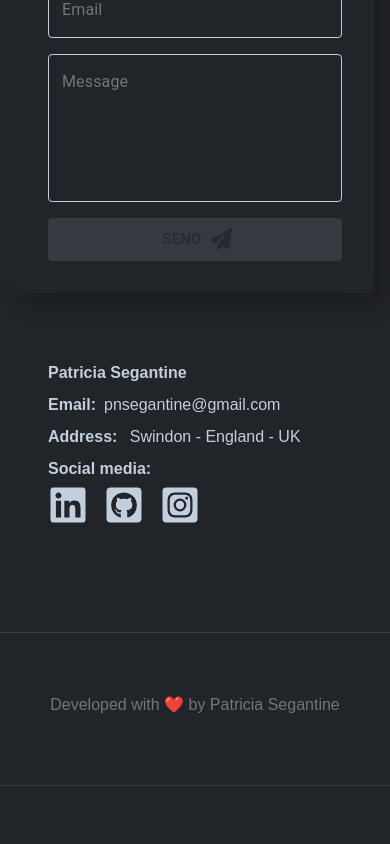
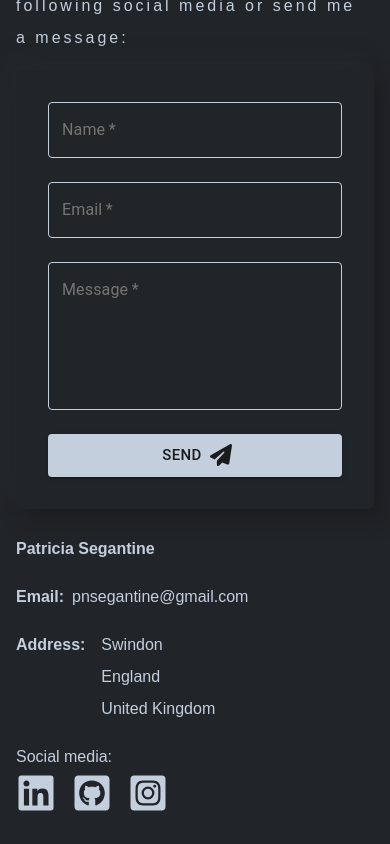
Before and after one commit to patriciasegantine/patriciasegantine-portfolio, a React (Vite) app: page / in a window 390 px wide. Shown: the part 4620-5464 px from the top of the page. Before the commit the page ends 5406 px from the top, so only its background shows below. Built offline with nearby package versions, Linux system fonts and the light colour scheme.

Commit message:
feat: update MUI component and responsive at contact

```diff
--- a/package.json
+++ b/package.json
@@ -16,7 +16,8 @@
     "@fortawesome/free-regular-svg-icons": "^6.4.0",
     "@fortawesome/free-solid-svg-icons": "^6.4.0",
     "@fortawesome/react-fontawesome": "^0.2.0",
-    "@mui/material": "^5.14.8",
+    "@mui/lab": "^5.0.0-alpha.145",
+    "@mui/material": "^5.14.10",
     "react": "^18.2.0",
     "react-dom": "^18.2.0",
     "react-vertical-timeline-component": "^3.6.0",
--- a/src/App.tsx
+++ b/src/App.tsx
@@ -1,8 +1,9 @@
-import { GlobalStyle } from "./global.styles.ts";
+import { GlobalStyle, muiTheme } from "./global.styles.ts";
 import { MainContent } from "./main/main-content.tsx";
 import styled from "styled-components";
 import { Header } from "./components/header/header.tsx";
 import { Footer } from "./components/footer/footer.tsx";
+import { ThemeProvider } from "@mui/material";
 
 function App() {
 
@@ -11,12 +12,14 @@ function App() {
   `
 
   return (
+    <ThemeProvider theme={muiTheme}>
       <Container>
         <GlobalStyle/>
         <Header/>
         <MainContent/>
         <Footer/>
       </Container>
+    </ThemeProvider>
   )
 }
 
--- a/src/components/contact-form/contact-form.styles.ts
+++ b/src/components/contact-form/contact-form.styles.ts
@@ -2,19 +2,13 @@ import styled from "styled-components";
 import { SectionContainer } from "../../global.styles.ts";
 import { theme } from "../../theme.ts";
 
-export const ContactContainer = styled(SectionContainer)`
+export const ContactContainer = styled(SectionContainer)``
 
-`
 export const ContactContent = styled.div`
   display: flex;
   width: 100%;
   align-items: end;
   gap: ${theme['spacing-regular']};
-
-  & div {
-    flex: 1;
-    width: 100%;
-  }
 
   @media (max-width: ${theme["tablet"]}) {
     flex-direction: column;
@@ -23,19 +17,8 @@ export const ContactContent = styled.div`
 
 export const MyInformation = styled.div`
   border-radius: ${theme['border-radius-primary']};
-  padding: ${theme['spacing-regular']};
-
   color: ${theme["color-neutral-light"]};
   transition: 0.4s;
-
-  ul {
-    list-style: none;
-  }
-
-  span {
-    font-weight: 600;
-    padding-right: ${theme['spacing-extra-small']};
-  }
 
   a {
     color: ${theme["color-neutral-light"]};
--- a/src/components/contact-form/contact-form.tsx
+++ b/src/components/contact-form/contact-form.tsx
@@ -1,11 +1,11 @@
 // import React from 'react';
 
-import { TextField, ThemeProvider } from "@mui/material";
+import { Grid, TextField } from "@mui/material";
 import React, { useEffect, useState } from "react";
 import { faPaperPlane } from "@fortawesome/free-solid-svg-icons";
 import { FontAwesomeIcon } from "@fortawesome/react-fontawesome";
-import { inputBorderStyles, muiTheme } from "../../global.styles.ts";
-import { CustomButton, FomItem, Form } from "../../view/contact/contact.styles.ts";
+import { inputBorderStyles } from "../../global.styles.ts";
+import { CustomButton, Form } from "../../view/contact/contact.styles.ts";
 
 interface FormData {
   name: string
@@ -15,94 +15,112 @@ interface FormData {
 
 export const ContactForm = () => {
 
-  const [isDisabled, setIsDisabled] = useState<boolean>(false)
-
-  const [dataForm, setDataForm] = useState<FormData>({
+  const formInitialDetails = {
     name: '',
     email: '',
     message: ''
-  })
+  }
+
+  const [isDisabled, setIsDisabled] = useState<boolean>(false)
+  const [formDetails, setFormDetails] = useState<FormData>(formInitialDetails)
+  const [buttonText, setButtonText] = useState<string>('Send')
+  const [loading, setLoading] = React.useState<boolean>(false);
 
   const onChangeInputValue = (value: string, type: 'name' | 'email' | 'message') => {
 
-    const newValue = {...dataForm, [type]: value}
-
-    setDataForm(newValue)
+    setFormDetails({
+      ...formDetails,
+      [type]: value
+    })
   }
 
-  const handleSubmit = (e: { preventDefault: () => void; }) => {
-    e.preventDefault();
+  const handleSubmit = (e) => {
+    console.log(e)
   };
 
   useEffect(() => {
 
-    const isFieldsFilled = dataForm.name !== '' && dataForm.email !== '' && dataForm.message !== ''
+    const isFieldsFilled = formDetails.name !== '' && formDetails.email !== '' && formDetails.message !== ''
 
     if (isFieldsFilled) {
       setIsDisabled(false)
     } else {
       setIsDisabled(true)
     }
-  }, [dataForm]);
+  }, [formDetails]);
 
   return (
-    <ThemeProvider theme={muiTheme}>
+
     <Form
       component="form"
       onSubmit={handleSubmit}
     >
+      <Grid container rowSpacing={3}>
+
+        <Grid item xs={12} md={12}>
           <TextField
             color={'primary'}
             id="outlined-controlled"
             label="Name"
+            type="text"
+            required
             variant="outlined"
-          value={dataForm.name}
+            value={formDetails.name}
             onChange={(event: React.ChangeEvent<HTMLInputElement>) => {
               onChangeInputValue(event.target.value, 'name');
             }}
-          fullWidth={true}
+            fullWidth
             sx={inputBorderStyles}
           />
+        </Grid>
 
-        <FomItem>
+        <Grid item xs={12} md={12}>
           <TextField
             id="outlined-controlled"
+            type="email"
             label="Email"
-            value={dataForm.email}
+            required
+            value={formDetails.email}
             onChange={(event: React.ChangeEvent<HTMLInputElement>) => {
               onChangeInputValue(event.target.value, 'email');
             }}
             sx={inputBorderStyles}
-            fullWidth={true}
+            fullWidth
           />
-        </FomItem>
+        </Grid>
 
-        <FomItem>
+        <Grid item xs={12} md={12}>
           <TextField
             id="outlined-controlled"
             label="Message"
+            type="text"
+            required
             multiline
             rows={5}
-            value={dataForm.message}
+            value={formDetails.message}
             onChange={(event: React.ChangeEvent<HTMLInputElement>) => {
               onChangeInputValue(event.target.value, 'message');
             }}
             sx={inputBorderStyles}
-            fullWidth={true}
+            fullWidth
           />
-        </FomItem>
+        </Grid>
 
-
+        <Grid item xs={12} md={12}>
           <CustomButton
+            type="submit"
             variant="contained"
             color={"primary"}
+            loading={loading}
+            loadingPosition="center"
             endIcon={<FontAwesomeIcon icon={faPaperPlane} size={"xs"}/>}
             size="large"
-          disabled={isDisabled}
+            // disabled={isDisabled}
           >
-          Send
+            {buttonText}
           </CustomButton>
+        </Grid>
+      </Grid>
     </Form>
-    </ThemeProvider>
   );
 };
--- /dev/null
+++ b/src/components/my-info-contact/my-info-contact.tsx
@@ -0,0 +1,46 @@
+import { MyInformation } from "../contact-form/contact-form.styles.ts";
+import { InfoContactBox, InfoContactBoxFlex, InfoTitle } from "../../view/contact/contact.styles.ts";
+import { SocialMedia } from "../social-media/social-media.tsx";
+import { Grid } from "@mui/material";
+
+export const MyInfoContact = () => {
+  return (
+    <MyInformation>
+      <InfoContactBoxFlex>
+        <InfoTitle> Patricia Segantine</InfoTitle>
+      </InfoContactBoxFlex>
+
+      <InfoContactBoxFlex>
+        <InfoTitle> Email:</InfoTitle>
+
+        <span><a href="mailto:pnsegantine@gmail.com">pnsegantine@gmail.com</a></span>
+      </InfoContactBoxFlex>
+
+      <InfoContactBox>
+        <Grid container columnSpacing={2}>
+          <Grid item>
+            <InfoTitle> Address:</InfoTitle>
+          </Grid>
+
+          <Grid item>
+             <span>
+              <p> Swindon</p>
+              <p> England</p>
+              <p> United Kingdom</p>
+            </span>
+          </Grid>
+
+        </Grid>
+
+
+      </InfoContactBox>
+
+
+      <InfoContactBox>
+        <span>Social media:</span>
+        <SocialMedia/>
+      </InfoContactBox>
+
+    </MyInformation>
+  );
+};
--- a/src/view/contact/contact.styles.ts
+++ b/src/view/contact/contact.styles.ts
@@ -1,27 +1,16 @@
 import styled from "styled-components";
 import { theme } from "../../theme.ts";
-import { Box, Button } from "@mui/material";
+import { Box } from "@mui/material";
+import LoadingButton from '@mui/lab/LoadingButton';
 
 export const Form = styled(Box)`
-  width: 100%;
   padding: ${theme['spacing-regular']};
   box-shadow: ${theme['shadow-primary']};
   border-radius: ${theme['border-radius-primary']};
   transition: 0.4s;
-
-  & .MuiTextField-root {
-    margin-bottom: ${theme ["spacing-small"]};
-    display: flex;
-    align-items: center;
-    flex-direction: column;
-  }
 `
 
-export const FomItem = styled.div`
-  width: 100%;
-`
-
-export const CustomButton = styled(Button)`
+export const CustomButton = styled(LoadingButton)`
   font-weight: 600;
   width: 100%;
   display: flex;
@@ -30,5 +19,18 @@ export const CustomButton = styled(Button)`
   & .MuiButtonBase-root {
     cursor: not-allowed !important;
   }
+`
 
+export const InfoContactBox = styled.div`
+  margin-bottom: ${theme["spacing-small"]};
 `
+
+export const InfoContactBoxFlex = styled.div`
+  display: flex;
+  gap: ${theme["spacing-extra-small"]};
+  margin-bottom: ${theme["spacing-small"]};
+`
+
+export const InfoTitle = styled.span`
+  font-weight: 600;
+`
--- a/src/view/contact/contact.tsx
+++ b/src/view/contact/contact.tsx
@@ -1,48 +1,28 @@
-import React from 'react';
 import { SectionTitle, Subtitle } from "../../global.styles.ts";
-import { ContactContainer, ContactContent, MyInformation } from "../../components/contact-form/contact-form.styles.ts";
+import { ContactContainer } from "../../components/contact-form/contact-form.styles.ts";
 import { ContactForm } from "../../components/contact-form/contact-form.tsx";
-import { SocialMedia } from "../../components/social-media/social-media.tsx";
+import { Grid } from "@mui/material";
+import { MyInfoContact } from "../../components/my-info-contact/my-info-contact.tsx";
 
 export const Contact = () => {
   return (
     <ContactContainer id='contact'>
-      <SectionTitle>Contact</SectionTitle>
+      <SectionTitle>Get in Touch</SectionTitle>
       <Subtitle>
-        Get in Touch
+        Interested in my work or looking to collaborate? Feel free to reach out. I'm always open to new opportunities
+        and eager to hear your ideas. You can find me on the following social media or send me a message:
       </Subtitle>
 
-      <ContactContent>
-        <div>
+      <Grid container columnSpacing={3} rowSpacing={3}>
+        <Grid item xs={12} md={7}>
           <ContactForm/>
-        </div>
+        </Grid>
 
-        <div>
-          <MyInformation>
-            <ul>
-              <li>
-                <span>Patricia Segantine</span>
-              </li>
+        <Grid item xs={12} md={5} display={'flex'} alignItems={'flex-end'}>
+          <MyInfoContact/>
+        </Grid>
 
-              <li>
-                <span>Email:</span>
-                <a href="mailto:pnsegantine@gmail.com">pnsegantine@gmail.com</a>
-              </li>
-
-              <li>
-                <span> Address:</span> Swindon - England - UK
-              </li>
-
-              <li>
-                <span>Social media:</span>
-                <SocialMedia/>
-              </li>
-            </ul>
-          </MyInformation>
-        </div>
-
-      </ContactContent>
-
+      </Grid>
     </ContactContainer>
   );
 };
```
Also changed, not shown: 1 other file (tests, documents, lock files or other folders). Lines whose indentation alone changed are shown as unchanged.
